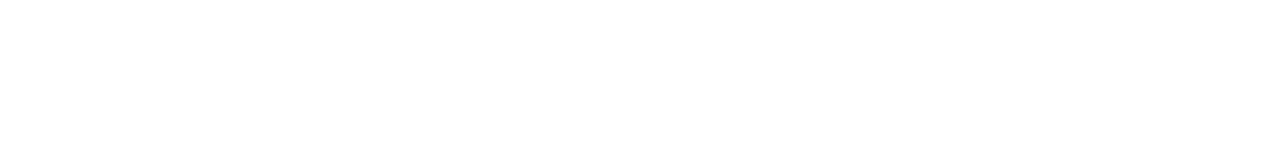
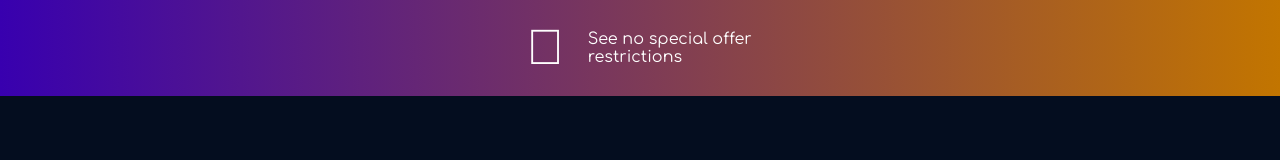
Before and after one commit to mobpsychooo/VUEcinema, a plain HTML site: page index.html in a window 1280 px wide. Drawn offline with Linux system fonts and the light colour scheme.

Commit message:
header top

```diff
--- a/css/fonts.css
+++ b/css/fonts.css
@@ -1 +1 @@
-@import url(./style.css);
+@import url('https://fonts.googleapis.com/css2?family=Comfortaa:wght@400;700&family=Montserrat:wght@400;700&family=Roboto:wght@400;500&display=swap');
--- a/css/style.css
+++ b/css/style.css
@@ -0,0 +1,49 @@
+@import url(./fonts.css);
+
+* {
+    padding: 0;
+    margin: 0;
+    box-sizing: border-box;
+    text-decoration: none;
+    list-style: none;
+}
+
+:root {
+    --bg: #040D1F;
+    --orange: #F18128;
+    --black: #000;
+    --comf: 'Comfortaa', sans-serif;
+    --monts: 'Montserrat', sans-serif;
+    --robot: 'Roboto', sans-serif;
+    --w: #fff;
+}
+
+body {
+    background: var(--bg);
+    font-family: var(--comf);
+    color: var(--w);
+}
+
+.header__top {
+    padding: 20px 0;
+    background: linear-gradient(90.09deg, #3800AF 0%, #BF7204 97.52%, #C27500 100%, #C27500 100%);
+}
+
+.top__center {
+    display: flex;
+    justify-content: center;
+    align-items: center;
+    gap: 24px;
+}
+
+.top__p {
+    max-width: 166px;
+    font-family: var(--comf);
+    font-size: 16px;
+    font-weight: 400;
+    line-height: 18px;
+}
+
+.top__icon{
+    font-size: 50px;
+}
--- a/index.html
+++ b/index.html
@@ -6,8 +6,19 @@
     <meta name="viewport" content="width=device-width, initial-scale=1.0">
     <title>VUE cinemas</title>
     <link rel="stylesheet" href="./css/style.css">
+    <link rel="stylesheet" href="https://pro.fontawesome.com/releases/v5.15.2/css/all.css"/>
 </head>
+
 <body>
+    <header class="header">
+        <div class="header__top">
+            <div class="top__center">
+                <div class="top__icon"><i class="fal fa-film"></i></div>
+                <p class="top__p">See no special offer restrictions</p>
+            </div>
+        </div>
+        <div class="header__nav"></div>
+    </header>
+</body>
 
-</body>
 </html>
```
